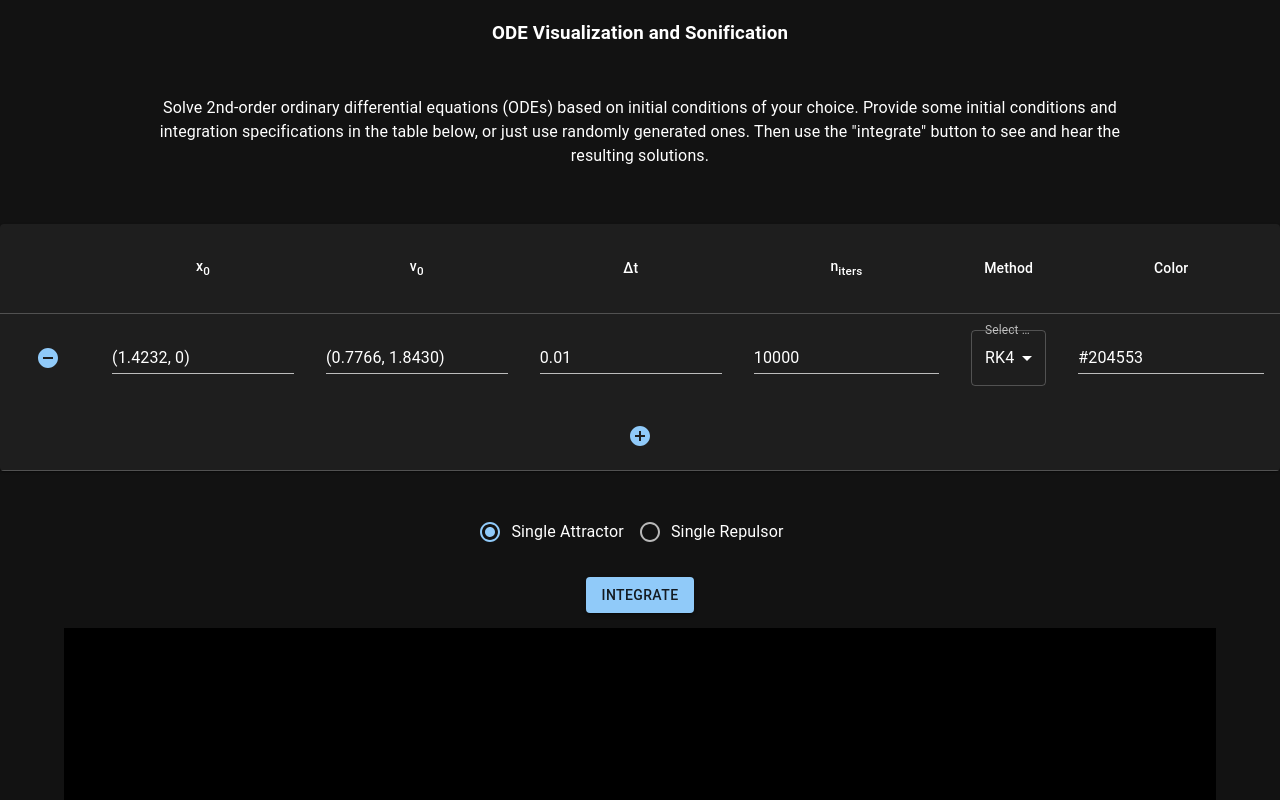
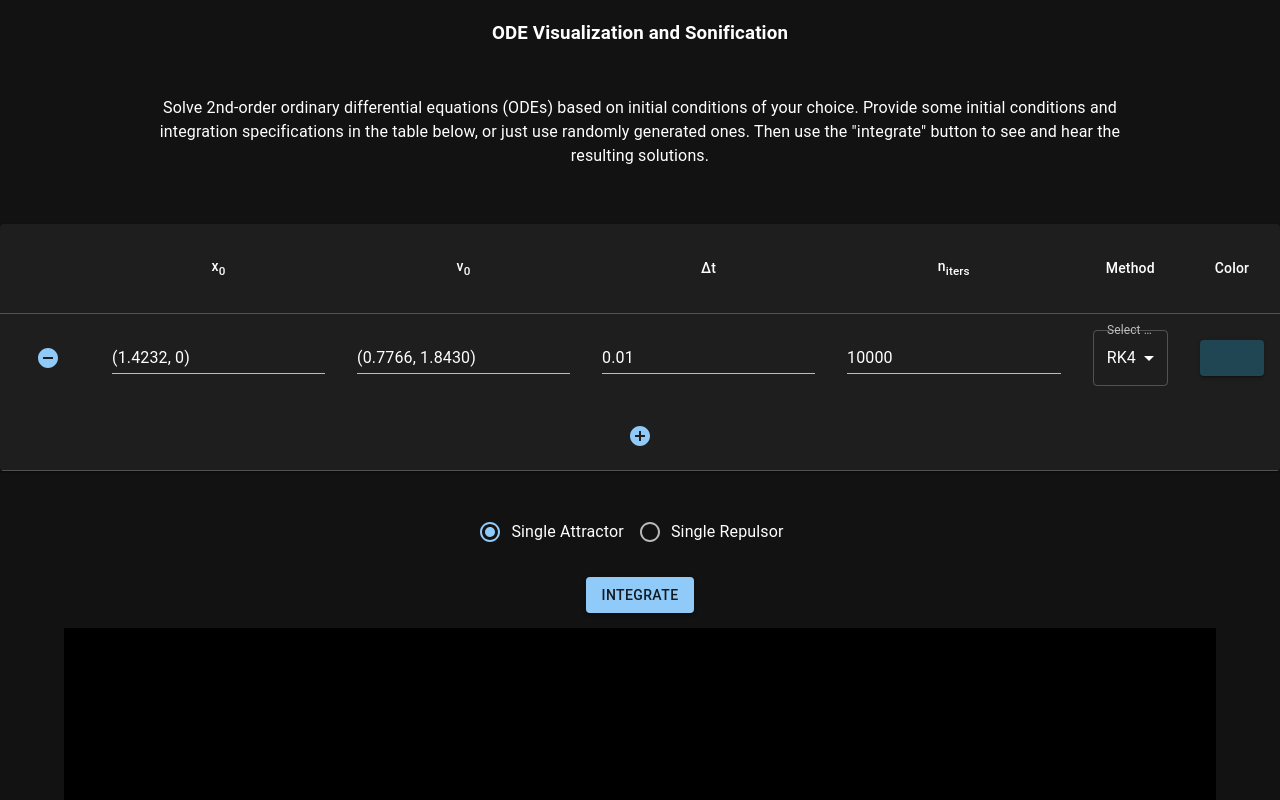
Before and after one commit to tarinyoom/ode-integrators, a React (Create React App) app in the folder frontend/: page / in a window 1280 px wide. Shown: the top 800 px of the page. Built offline with nearby package versions, Linux system fonts and the light colour scheme.

Commit message:
adds color picker

```diff
--- a/frontend/package.json
+++ b/frontend/package.json
@@ -15,10 +15,12 @@
     "@types/mathjs": "^9.4.2",
     "@types/node": "^16.18.8",
     "@types/react": "^18.0.26",
+    "@types/react-color": "^3.0.6",
     "@types/react-dom": "^18.0.9",
     "d3": "^7.7.0",
     "mathjs": "^11.5.0",
     "react": "^18.2.0",
+    "react-color": "^2.19.3",
     "react-dom": "^18.2.0",
     "react-scripts": "5.0.1",
     "tone": "^14.7.77",
--- a/frontend/src/Table.tsx
+++ b/frontend/src/Table.tsx
@@ -7,6 +7,8 @@ import TableRow from '@mui/material/TableRow';
 import TableFooter from '@mui/material/TableFooter';
 import Paper from '@mui/material/Paper';
 import { Input, Button } from "@mui/material";
+import { SketchPicker } from 'react-color';
+import Popover from '@mui/material/Popover';
 import { useState } from 'react';
 import { parseH, parseMethod, parseN, parsePoint2D, parseColor } from './utils';
 import AddCircleIcon from '@mui/icons-material/AddCircle';
@@ -36,6 +38,8 @@ function TableView(
 	) {
 
 	const [ivps, setIvps] = useState<PartialIVP[]>([getNewIVP()]);
+	const [colorAnchor, setColorAnchor] = useState<HTMLButtonElement | null>(null);
+	const [colorOpen, setColorOpen] = useState<string | null>(null);
 
 	function getIVPs(): IVP[] {
 		return validate(ivps);
@@ -106,7 +110,7 @@ function TableView(
 		  </TableHead>
 
 		  <TableBody>
-			{ivps.map((ivp) => (
+			{ivps.map((ivp, i) => (
 			  <TableRow
 				key={ivp.id}
 				sx={{ '&:last-child td, &:last-child th': { border: 0 } }}
@@ -172,12 +176,33 @@ function TableView(
 				</TableCell>
 
 				<TableCell align="center">
-				<Input
-						value={ivp.color}
-						error={parseColor(ivp.color) === null}
-						onChange={(e) => {
-							modifyIvp(ivp.id, ivp => {ivp.color = e.target.value});
-					}}/>
+					<Button
+						variant="contained"
+						style={{backgroundColor: ivp.color}}
+						onClick={(event: React.MouseEvent<HTMLButtonElement>) => {
+							setColorAnchor(event.currentTarget);
+							setColorOpen(ivp.id);
+					}}>
+						 &nbsp;
+					</Button>
+					<Popover
+						open={colorOpen === ivp.id}
+						anchorEl={colorAnchor}
+						onClose={() => {
+							setColorAnchor(null);
+							setColorOpen(null);
+						}}
+						anchorOrigin={{
+						vertical: 'bottom',
+						horizontal: 'left',
+						}}
+					>
+					<SketchPicker
+						color={ivp.color}
+						onChangeComplete={(color) => {
+							modifyIvp(ivp.id, (ivp) => {ivp.color = color.hex});
+						}}/>
+					</Popover>
 				</TableCell>
 			  </TableRow>
 			))}
```
Also changed, not shown: frontend/public/manifest.json, 1 other file (tests, documents, lock files or other folders).
